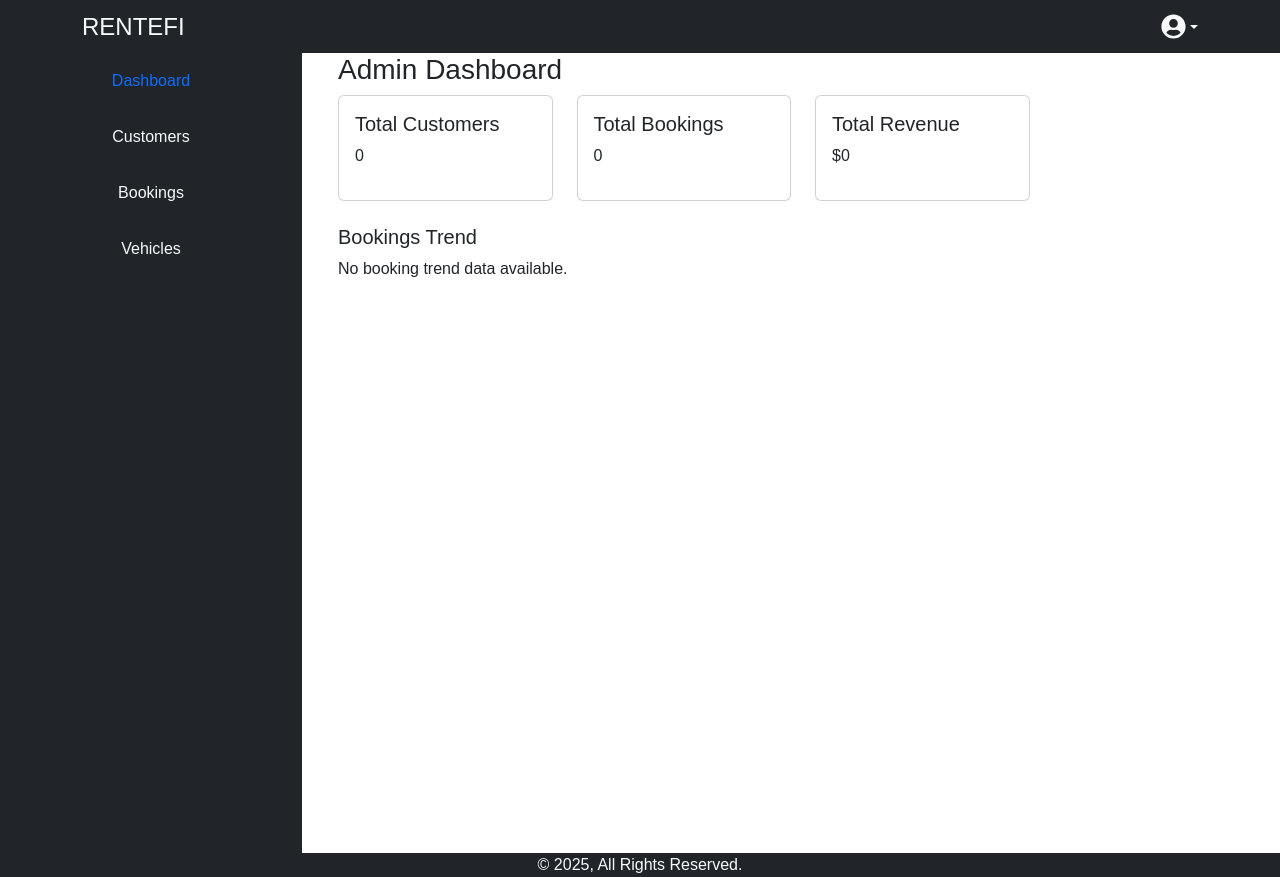
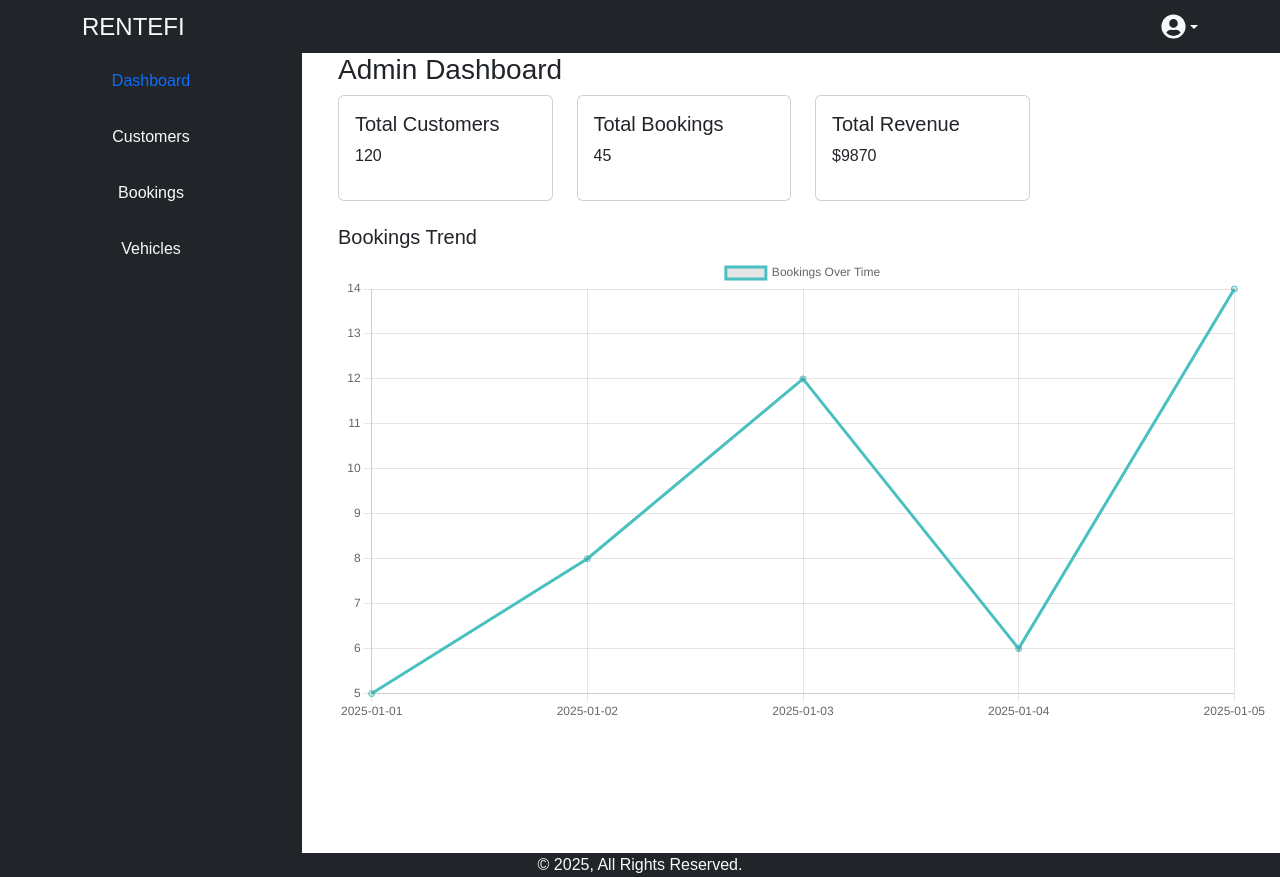
Before and after one commit to M-Umair4290/rentefi, a React (Create React App) app: page /dashboard in a window 1280 px wide. Built offline with nearby package versions, Linux system fonts and the light colour scheme; no server answers; sample sign-in values are in the browser's storage.

Commit message:
Admin Panel - Fixed The Dashboard Errors

```diff
--- a/src/pages/Dashboard.jsx
+++ b/src/pages/Dashboard.jsx
@@ -28,15 +28,41 @@ function Dashboard() {
 
     const [bookingTrends, setBookingTrends] = useState([]);
 
+    // useEffect(() => {
+    //     axios.get('/api/dashboard-stats')
+    //         .then(response => {
+    //             setStats(response.data.stats);
+    //             setBookingTrends(response.data.bookingTrends);
+    //         })
+    //         .catch(error => console.error(error));
+
+    //     // Cleanup chart when component unmounts or data changes
+    //     return () => {
+    //         if (window.myChart) {
+    //             window.myChart.destroy();
+    //         }
+    //     };
+    // }, []);
+
     useEffect(() => {
-        axios.get('/api/dashboard-stats')
-            .then(response => {
-                setStats(response.data.stats);
-                setBookingTrends(response.data.bookingTrends);
-            })
-            .catch(error => console.error(error));
+        // Simulated mock data
+        const mockStats = {
+            totalCustomers: 120,
+            totalBookings: 45,
+            totalRevenue: 9870,
+        };
 
-        // Cleanup chart when component unmounts or data changes
+        const mockBookingTrends = [
+            { date: '2025-01-01', bookings: 5 },
+            { date: '2025-01-02', bookings: 8 },
+            { date: '2025-01-03', bookings: 12 },
+            { date: '2025-01-04', bookings: 6 },
+            { date: '2025-01-05', bookings: 14 },
+        ];
+
+        setStats(mockStats);
+        setBookingTrends(mockBookingTrends);
+
         return () => {
             if (window.myChart) {
                 window.myChart.destroy();
```
